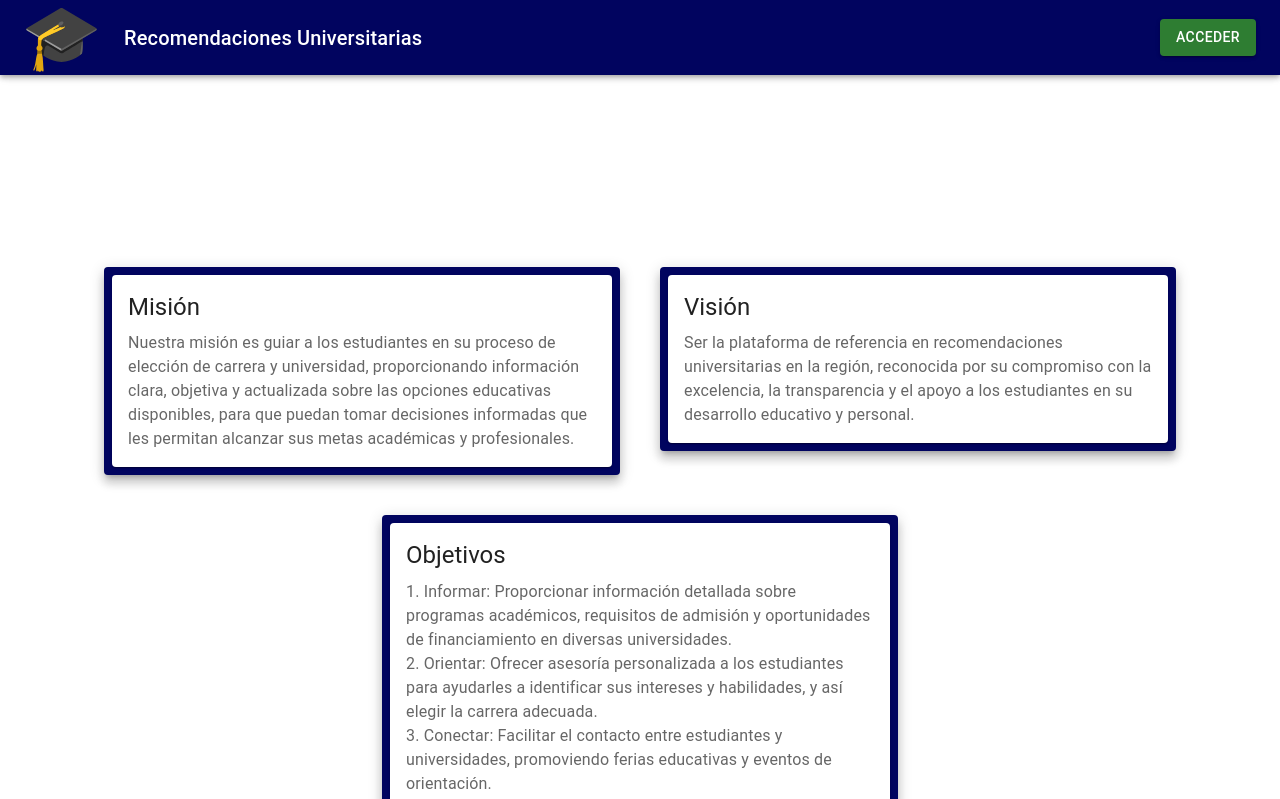
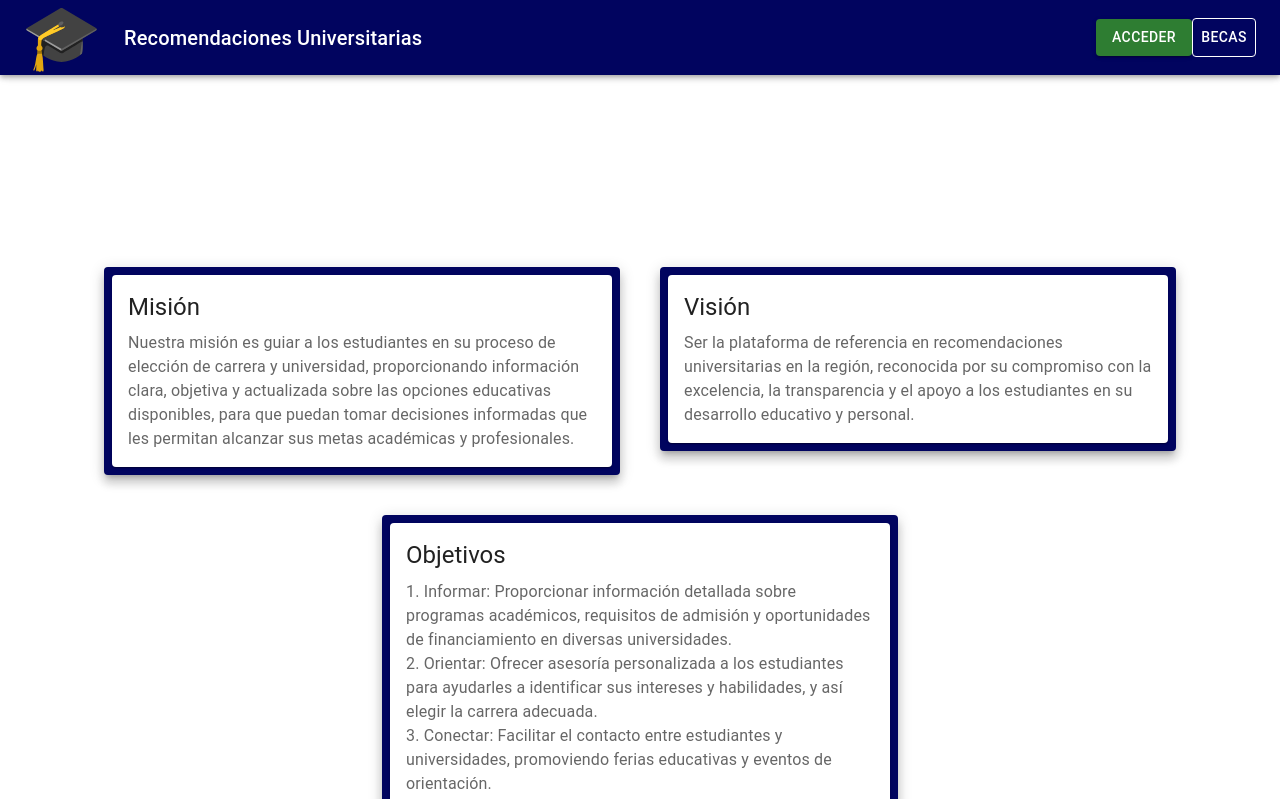
Before and after one commit to SarAvi21805/Proyecto-2-Algoritmos, a React (Vite) app in the folder Frontend/: page / in a window 1280 px wide. Shown: the top 799 px of the page. Built offline with nearby package versions, Linux system fonts and the light colour scheme.

Commit message:
Se añadió un botón estilizado que funciona como enlace para ir a la vista de Becas y así mostrar la información pertinente.

```diff
--- a/Frontend/src/components/NavBar/NavBar.tsx
+++ b/Frontend/src/components/NavBar/NavBar.tsx
@@ -28,6 +28,9 @@ const NavBar = () =>{
                     {authState === 'logged' && (
                         <Button variant="contained" color="error" component={Link} to='/' onClick={()=>{setAuthState('home')}}>Cerrar Sesión</Button>
                     )}
+                    <Button color="inherit" component={Link} to="/becas" sx={{ border: '1px solid white' }}>
+                        Becas
+                    </Button>
                 </Toolbar>
             </AppBar>
         </Box>
```
